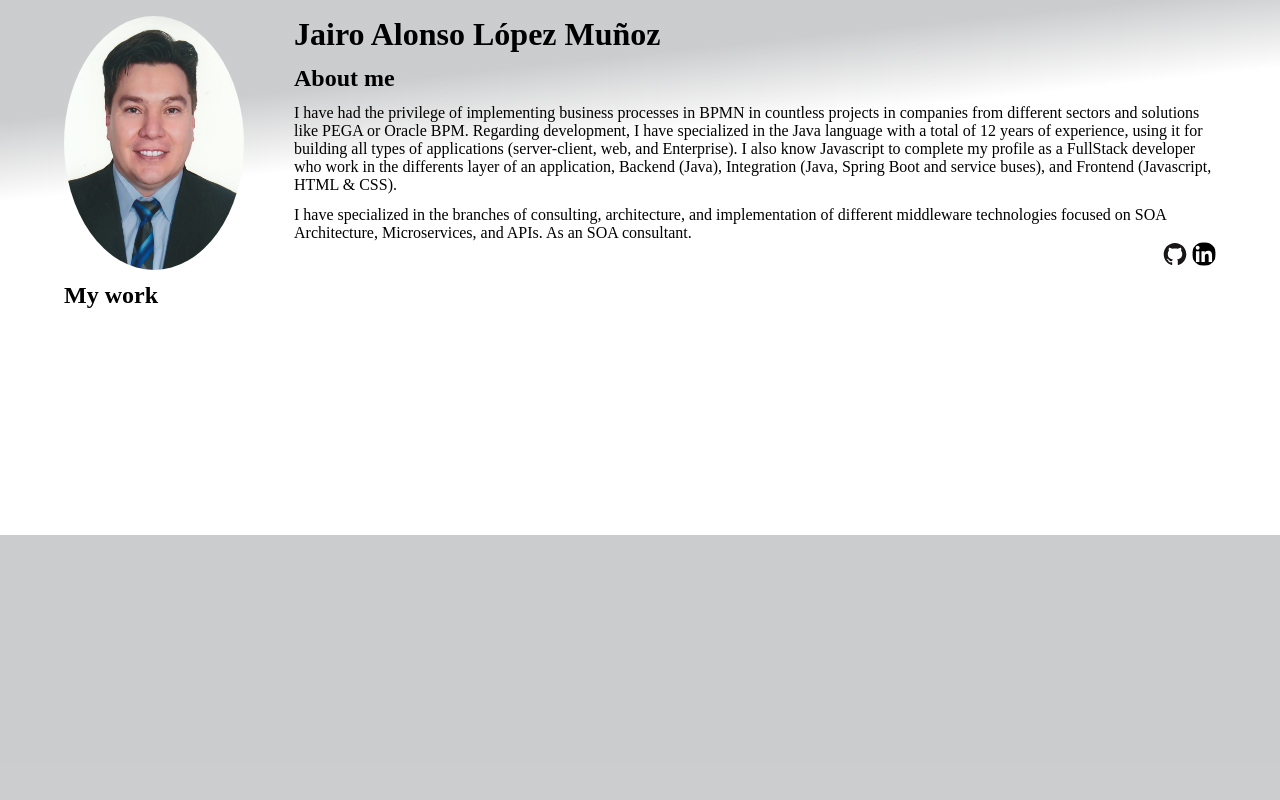
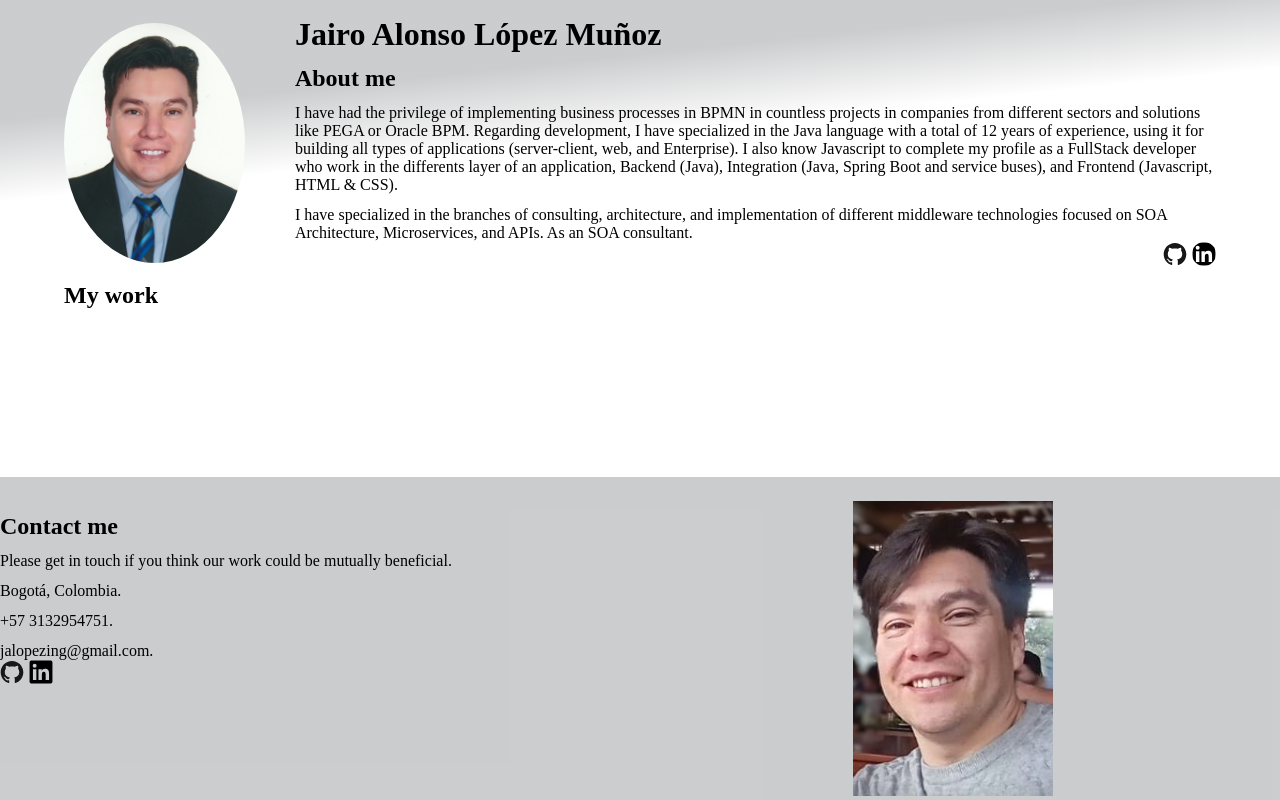
Before and after one commit to orbec/css-Homepage, a website built with webpack: page src/index.html in a window 1280 px wide. Built offline with nearby package versions, Linux system fonts and the light colour scheme.

Commit message:
finished

```diff
--- a/src/index.html
+++ b/src/index.html
@@ -48,6 +48,31 @@
         <div class="container"></div>
       </div>
     </main>
-    <footer></footer>
+    <footer>
+      <div>
+        <div class="container">
+          <h2>Contact me</h2>
+          <p>
+            Please get in touch if you think our work could be mutually
+            beneficial.
+          </p>
+          <p>Bogotá, Colombia.</p>
+          <p>+57 3132954751.</p>
+          <p>jalopezing@gmail.com.</p>
+        </div>
+        <div class="container links">
+          <a href="https://github.com/orbec">
+            <img src="assets/icons/github-original.svg" alt="GitHub" />
+          </a>
+          <a href="https://www.linkedin.com/in/jairo-alonso-l-5970232a8">
+            <img src="assets/icons/linkedin-plain.svg" alt="LinkedIn" />
+          </a>
+        </div>
+      </div>
+
+      <div>
+        <img src="assets/images/main-photo.jpg" alt="Jairo Lopez" />
+      </div>
+    </footer>
   </body>
 </html>
--- a/src/style.css
+++ b/src/style.css
@@ -8,7 +8,7 @@ body {
   height: 100vh;
   display: flex;
   flex-direction: column;
-  flex-wrap: wrap;
+  flex-wrap: nowrap;
 }
 
 h1,
@@ -57,8 +57,9 @@ main > .container {
 }
 
 header img {
-  width: 180px;
+  max-height: 240px;
   border-radius: 50%;
+  margin: auto;
 }
 
 .links {
@@ -83,4 +84,16 @@ main > .container {
 footer {
   background-color: rgba(190, 191, 193, 79%);
   flex: 1;
+  display: grid;
+  grid-template-columns: 2fr 1fr;
+  padding-top: 1.5rem;
 }
+
+footer > .container {
+  width: 90%;
+  margin: auto;
+}
+
+footer img {
+  max-width: 200px;
+}
```
